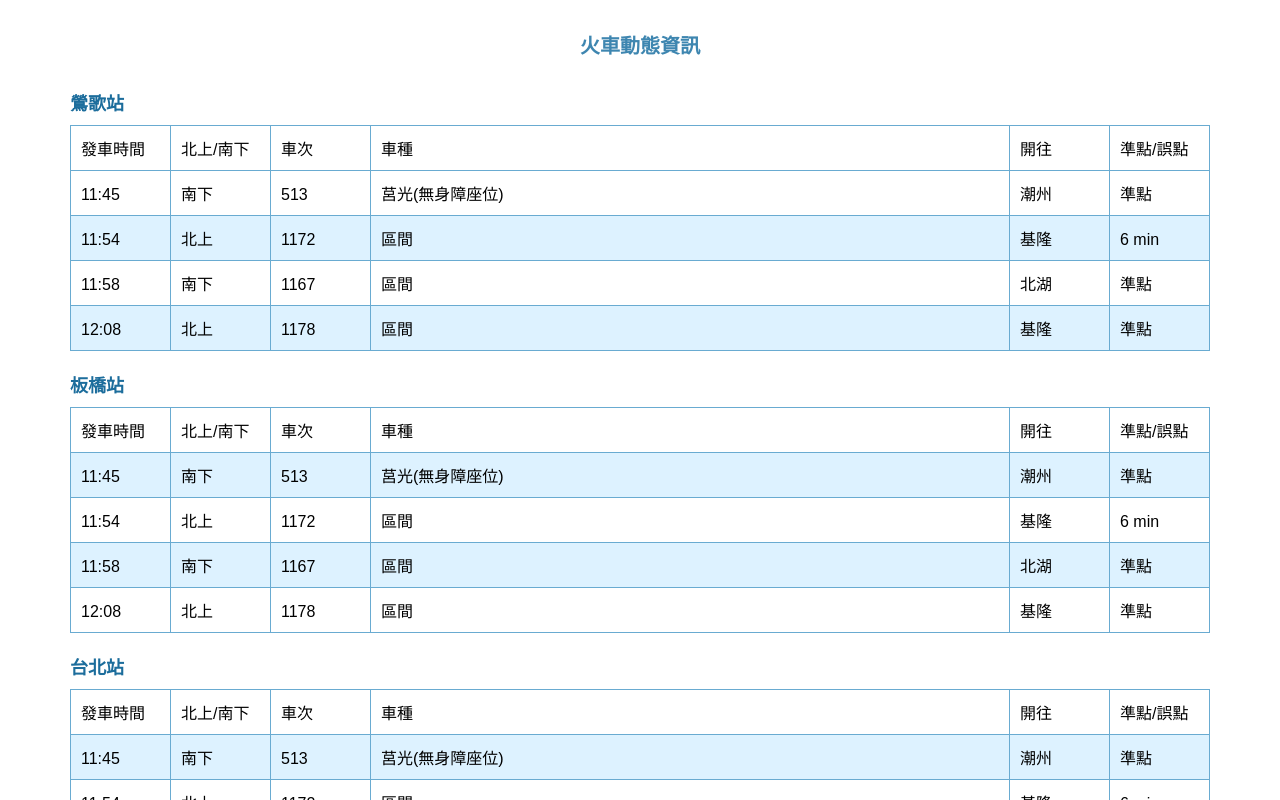
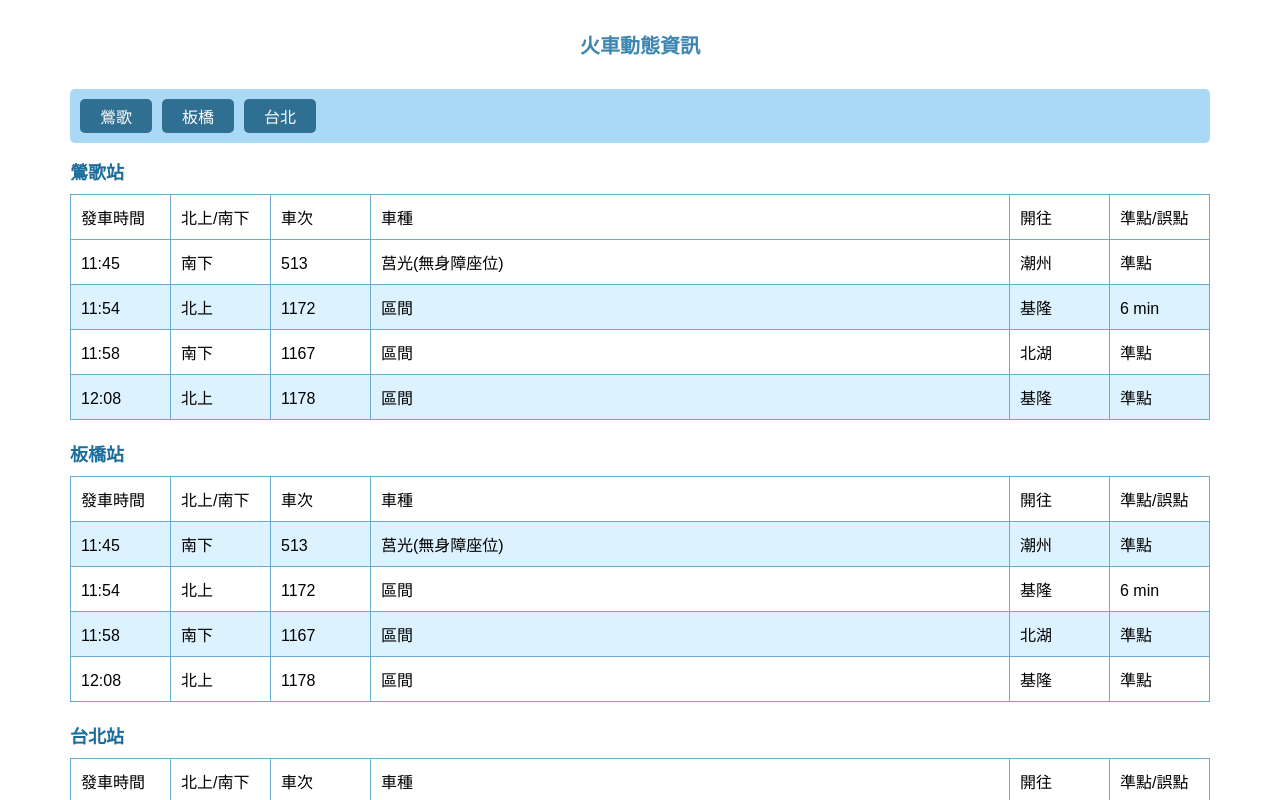
Before and after one commit to tdksr0505/traintime-vue, a Vue app: page / in a window 1280 px wide. Shown: the top 800 px of the page. Built offline with nearby package versions, Linux system fonts and the light colour scheme.

Commit message:
將HomeView內的各個部分元件化

```diff
--- a/src/components/NavBar.vue
+++ b/src/components/NavBar.vue
@@ -1,5 +1,5 @@
 <template>
-  <!-- <div class="anchor-area">
+  <div class="anchor-area">
     <a
       :href="'#station_' + station.stationId"
       class="anchor"
@@ -8,17 +8,37 @@
     >
       {{ station.stationName }}
     </a>
-  </div> -->
-  <div></div>
+  </div>
 </template>
 
 <script>
 export default {
-  data: {},
-  //   props: {
-  //     stationDataAry: {
-  //       type: Array,
-  //     },
-  //   },
+  name: "NavBar",
+  data() {
+    return {};
+  },
+  props: {
+    stationDataAry: {
+      type: Array,
+    },
+  },
 };
 </script>
+<style scoped lang="scss">
+.anchor-area {
+  background-color: #a9d9f5;
+  padding: 10px 10px 0 10px;
+  border-radius: 5px;
+  margin-bottom: 15px;
+  .anchor {
+    display: inline-block;
+    border-radius: 5px;
+    padding: 5px 20px;
+    color: #fff;
+    background-color: #2f6f92;
+    margin-right: 10px;
+    margin-bottom: 10px;
+    text-decoration: none;
+  }
+}
+</style>
--- /dev/null
+++ b/src/components/PageTitle.vue
@@ -0,0 +1,28 @@
+<template>
+  <div>
+    <div class="page-title-area">{{ pageTitle }}</div>
+  </div>
+</template>
+
+<script>
+export default {
+  name: "PageTitle",
+  data() {
+    return {};
+  },
+  props: {
+    pageTitle: {
+      type: String,
+    },
+  },
+};
+</script>
+<style scoped lang="scss">
+.page-title-area {
+  color: #3e86b0;
+  text-align: center;
+  font-size: 20px;
+  margin: 30px 0;
+  font-weight: bold;
+}
+</style>
--- /dev/null
+++ b/src/components/TrainInfoTable.vue
@@ -0,0 +1,142 @@
+<template>
+  <div
+    class="station-info-area"
+    :id="'station_' + station.stationId"
+    v-for="station in stationDataAry"
+    :key="station.stationId"
+  >
+    <div class="station-title">{{ station.stationName }}站</div>
+    <div class="train-info-area">
+      <div class="t-row head">
+        <div class="t-head cell-size-small">發車時間</div>
+        <div class="t-head cell-size-small">北上/南下</div>
+        <div class="t-head cell-size-small">車次</div>
+        <div class="t-head">車種</div>
+        <div class="t-head cell-size-small">開往</div>
+        <div class="t-head cell-size-small">準點/誤點</div>
+      </div>
+      <div
+        class="t-row cell"
+        :class="station.markDirection == trainInfo.Direction ? 'mark' : ''"
+        v-for="trainInfo in station.trainInfo"
+        :key="trainInfo.TrainNo"
+      >
+        <div class="t-cell" data-title="發車時間">
+          {{ getTime(trainInfo.ScheduledDepartureTime) }}
+        </div>
+        <div class="t-cell" data-title="北上/南下">
+          {{ getDirection(trainInfo.Direction) }}
+        </div>
+        <div class="t-cell" data-title="車次">
+          {{ trainInfo.TrainNo }}
+        </div>
+        <div class="t-cell" data-title="車種">
+          {{ trainInfo.TrainTypeName.Zh_tw }}
+        </div>
+        <div class="t-cell" data-title="開往">
+          {{ trainInfo.EndingStationName.Zh_tw }}
+        </div>
+        <div class="t-cell" data-title="準點/誤點">
+          {{ getDelayTime(trainInfo.DelayTime) }}
+        </div>
+      </div>
+    </div>
+  </div>
+</template>
+
+<script>
+export default {
+  name: "TrainInfoTable",
+  data() {
+    return {};
+  },
+  props: {
+    stationDataAry: {
+      type: Array,
+    },
+  },
+  methods: {
+    getDelayTime: (delayTime) => {
+      if (delayTime == 0) {
+        return "準點";
+      } else {
+        return delayTime + " min";
+      }
+    },
+    getDirection: (dirction) => {
+      if (dirction == 0) {
+        return "北上";
+      } else {
+        return "南下";
+      }
+    },
+    getTime: (timeStr) => {
+      return timeStr.replace(/(:\d{2}| [AP]M)$/, "");
+    },
+  },
+};
+</script>
+<style scoped lang="scss">
+.station-title {
+  font-size: 18px;
+  color: #1c6d9c;
+  font-weight: bold;
+  margin-bottom: 10px;
+}
+
+.train-info-area {
+  border: 1px solid #69abd1;
+  .t-row {
+    &.head {
+      display: none;
+    }
+    &.cell {
+      padding: 10px;
+      &.mark {
+        background: #ddf2ff;
+      }
+      + .t-row.cell {
+        border-top: 1px solid #69abd1;
+      }
+      .t-cell {
+        &:before {
+          content: attr(data-title) "： ";
+          display: inline-block;
+          color: #0a5078;
+          @media screen and (min-width: 992px) {
+            display: none;
+          }
+        }
+      }
+    }
+    @media screen and (min-width: 992px) {
+      display: table-row !important;
+      .t-head,
+      .t-cell {
+        display: table-cell;
+        border: 1px solid #69abd1;
+        padding: 10px;
+      }
+    }
+  }
+  @media screen and (min-width: 992px) {
+    display: table;
+    width: 100%;
+    border: 1px solid #69abd1;
+    border-collapse: collapse;
+  }
+}
+
+.station-info-area {
+  + .station-info-area {
+    margin-top: 20px;
+  }
+}
+
+.cell-size-small {
+  width: 100px;
+}
+.cell-size-medium {
+  width: 100px;
+}
+</style>
--- a/src/views/HomeView.vue
+++ b/src/views/HomeView.vue
@@ -1,49 +1,8 @@
 <template>
   <div class="container">
-    <div class="page-title-area">火車動態資訊</div>
-    <div
-      class="station-info-area"
-      :id="'station_' + station.stationId"
-      v-for="station in stationDataAry"
-      :key="station.stationId"
-    >
-      <div class="station-title">{{ station.stationName }}站</div>
-      <div class="train-info-area">
-        <div class="t-row head">
-          <div class="t-head cell-size-small">發車時間</div>
-          <div class="t-head cell-size-small">北上/南下</div>
-          <div class="t-head cell-size-small">車次</div>
-          <div class="t-head">車種</div>
-          <div class="t-head cell-size-small">開往</div>
-          <div class="t-head cell-size-small">準點/誤點</div>
-        </div>
-        <div
-          class="t-row cell"
-          :class="station.markDirection == trainInfo.Direction ? 'mark' : ''"
-          v-for="trainInfo in station.trainInfo"
-          :key="trainInfo.TrainNo"
-        >
-          <div class="t-cell" data-title="發車時間">
-            {{ getTime(trainInfo.ScheduledDepartureTime) }}
-          </div>
-          <div class="t-cell" data-title="北上/南下">
-            {{ getDirection(trainInfo.Direction) }}
-          </div>
-          <div class="t-cell" data-title="車次">
-            {{ trainInfo.TrainNo }}
-          </div>
-          <div class="t-cell" data-title="車種">
-            {{ trainInfo.TrainTypeName.Zh_tw }}
-          </div>
-          <div class="t-cell" data-title="開往">
-            {{ trainInfo.EndingStationName.Zh_tw }}
-          </div>
-          <div class="t-cell" data-title="準點/誤點">
-            {{ getDelayTime(trainInfo.DelayTime) }}
-          </div>
-        </div>
-      </div>
-    </div>
+    <PageTitle :pageTitle="pageTitle" />
+    <NavBar :stationDataAry="stationDataAry" />
+    <TrainInfoTable :stationDataAry="stationDataAry" />
   </div>
 </template>
 
@@ -51,13 +10,15 @@
 // @ is an alias to /src
 import axios from "axios";
 import NavBar from "../components/NavBar.vue";
+import TrainInfoTable from "../components/TrainInfoTable.vue";
+import PageTitle from "../components/PageTitle.vue";
 
 export default {
   name: "HomeView",
-  components: { NavBar },
+  components: { NavBar, TrainInfoTable, PageTitle },
   data() {
     return {
-      message: "Hellodsdd",
+      pageTitle: "火車動態資訊",
       stationDataAry: [
         {
           stationId: 1070,
@@ -210,111 +171,8 @@ export default {
         //   });
       });
     },
-    getDelayTime: (delayTime) => {
-      if (delayTime == 0) {
-        return "準點";
-      } else {
-        return delayTime + " min";
-      }
-    },
-    getDirection: (dirction) => {
-      if (dirction == 0) {
-        return "北上";
-      } else {
-        return "南下";
-      }
-    },
-    getTime: (timeStr) => {
-      return timeStr.replace(/(:\d{2}| [AP]M)$/, "");
-    },
   },
 };
 </script>
 <style scoped></style>
-<style scoped lang="scss">
-.page-title-area {
-  color: #3e86b0;
-  text-align: center;
-  font-size: 20px;
-  margin: 30px 0;
-  font-weight: bold;
-}
-.station-title {
-  font-size: 18px;
-  color: #1c6d9c;
-  font-weight: bold;
-  margin-bottom: 10px;
-}
-
-.train-info-area {
-  border: 1px solid #69abd1;
-  .t-row {
-    &.head {
-      display: none;
-    }
-    &.cell {
-      padding: 10px;
-      &.mark {
-        background: #ddf2ff;
-      }
-      + .t-row.cell {
-        border-top: 1px solid #69abd1;
-      }
-      .t-cell {
-        &:before {
-          content: attr(data-title) "： ";
-          display: inline-block;
-          color: #0a5078;
-          @media screen and (min-width: 992px) {
-            display: none;
-          }
-        }
-      }
-    }
-    @media screen and (min-width: 992px) {
-      display: table-row !important;
-      .t-head,
-      .t-cell {
-        display: table-cell;
-        border: 1px solid #69abd1;
-        padding: 10px;
-      }
-    }
-  }
-  @media screen and (min-width: 992px) {
-    display: table;
-    width: 100%;
-    border: 1px solid #69abd1;
-    border-collapse: collapse;
-  }
-}
-
-.station-info-area {
-  + .station-info-area {
-    margin-top: 20px;
-  }
-}
-.anchor-area {
-  background-color: #a9d9f5;
-  padding: 10px 10px 0 10px;
-  border-radius: 5px;
-  margin-bottom: 15px;
-  .anchor {
-    display: inline-block;
-    border-radius: 5px;
-    padding: 5px 20px;
-    color: #fff;
-    background-color: #2f6f92;
-    margin-right: 10px;
-    margin-bottom: 10px;
-    text-decoration: none;
-  }
-}
-
-.cell-size-small {
-  width: 100px;
-}
-.cell-size-medium {
-  width: 100px;
-}
-</style>
+<style scoped lang="scss"></style>
```
